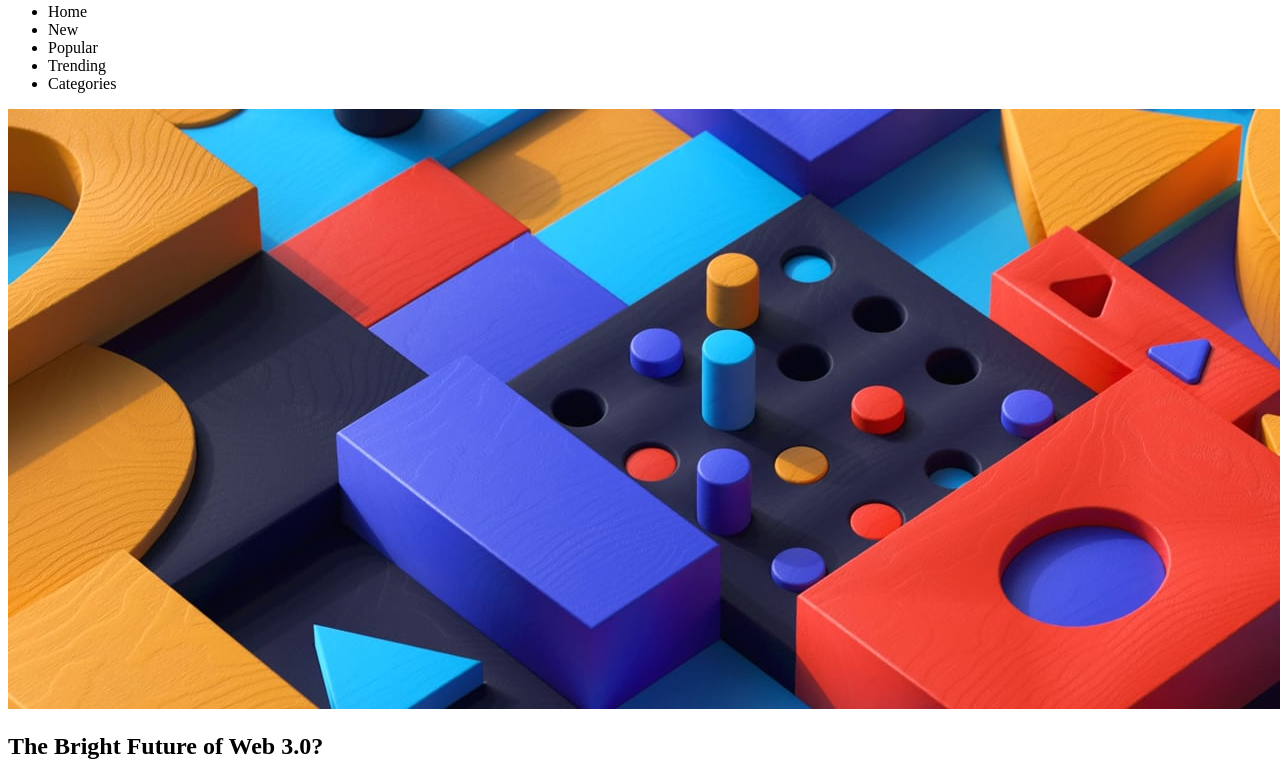
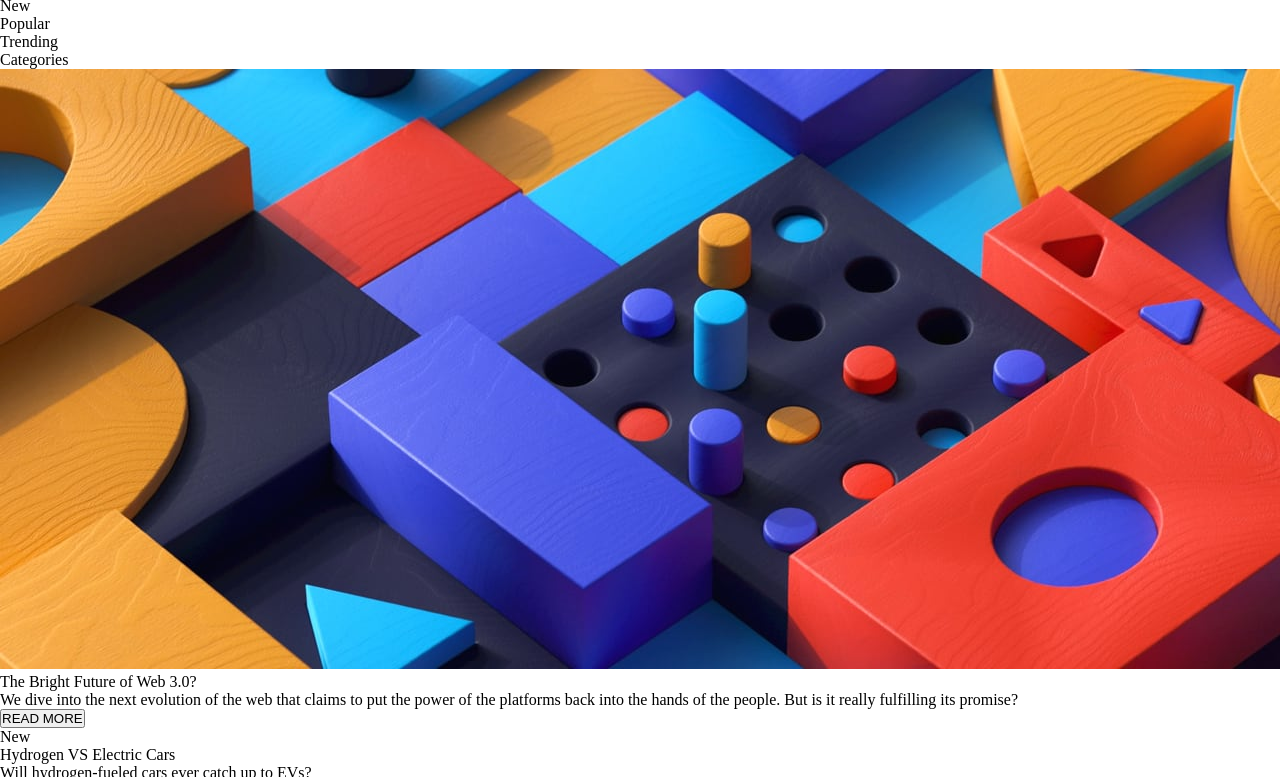
Before and after one commit to bluecoder01/news-homepage-main, a plain HTML site: page index.html in a window 1280 px wide. Shown: the part 65-842 px from the top of the page. Drawn offline with Linux system fonts and the light colour scheme.

Commit message:
PROJECT COMPLETE

```diff
--- a/index.html
+++ b/index.html
@@ -5,6 +5,7 @@
   <meta name="viewport" content="width=device-width, initial-scale=1.0"> <!-- displays site properly based on user's device -->
 
   <link rel="icon" type="image/png" sizes="32x32" href="./images/favicon-32x32.png">
+  <link rel="stylesheet" href="src/style.css">
 
   <title>Frontend Mentor | News homepage</title>
 
--- /dev/null
+++ b/src/style.css
@@ -0,0 +1,45 @@
+:root{
+    --clr--primary-300: hsl(35, 77%, 62%);
+    --clr--primary-400: hsl(5, 85%, 63%);
+
+    --clr-neutral-100: hsl(36, 100%, 99%);
+    --clr-neutral-300: hsl(233, 8%, 79%);
+    --clr-neutral-600: hsl(236, 13%, 42%);
+    --clr-neutral-900: hsl(240, 100%, 5%);
+
+    --fs-sm: .95rem;
+    --fs-md: 1.2rem;
+    --fs-lg: 1.4rem;
+    --fs-xl: 2.5rem;
+}
+
+html, body, div, span, applet, object, iframe,
+h1, h2, h3, h4, h5, h6, p, blockquote, pre,
+a, abbr, acronym, address, big, cite, code,
+del, dfn, em, img, ins, kbd, q, s, samp,
+small, strike, strong, sub, sup, tt, var,
+b, u, i, center,
+dl, dt, dd, ol, ul, li,
+fieldset, form, label, legend,
+table, caption, tbody, tfoot, thead, tr, th, td,
+article, aside, canvas, details, embed,
+figure, figcaption, footer, header, hgroup,
+menu, nav, output, ruby, section, summary,
+time, mark, audio, video {
+	margin: 0;
+	padding: 0;
+	border: 0;
+	font-size: 100%;
+	font: inherit;
+	vertical-align: baseline;
+}
+
+article,aside,details,figcaption,figure,
+footer,header,hgroup,menu,nav,section {
+    display:block;
+}
+
+* {
+    padding: 0;
+    margin: 0;
+  }
```
